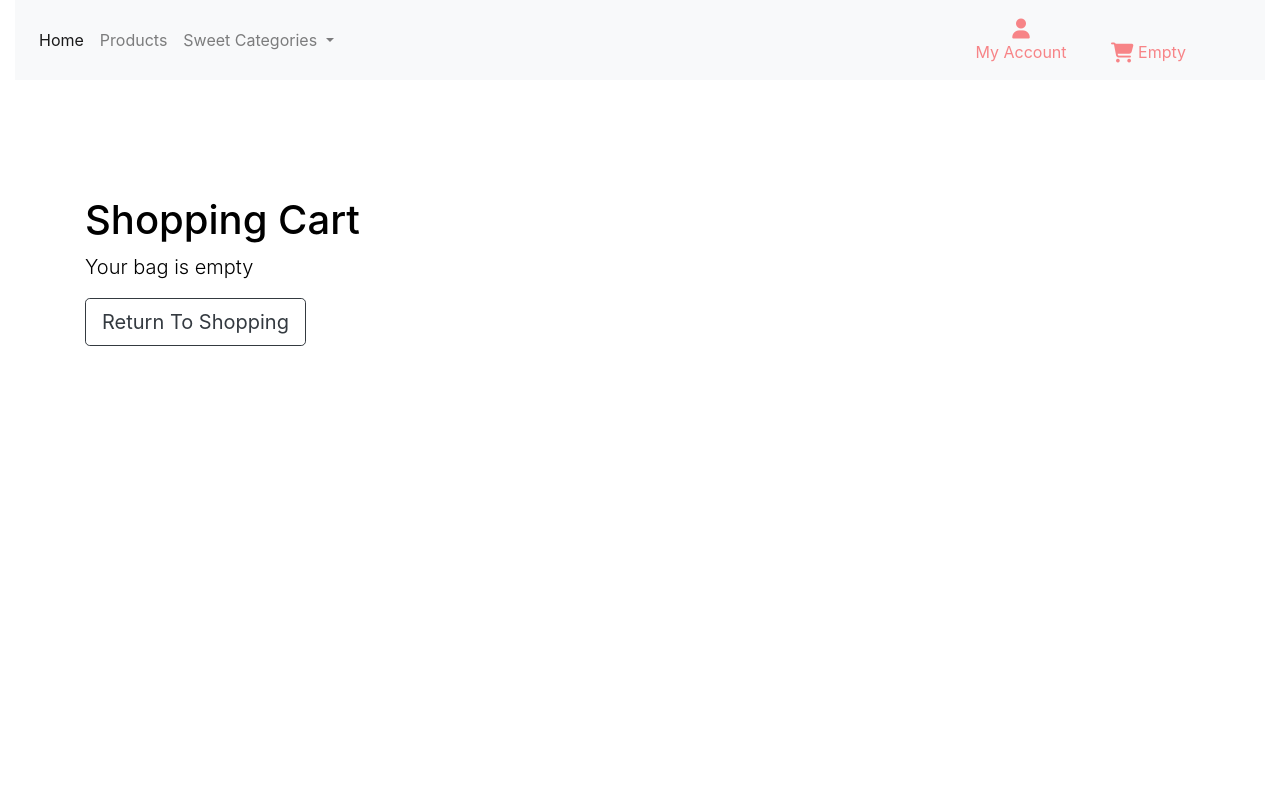
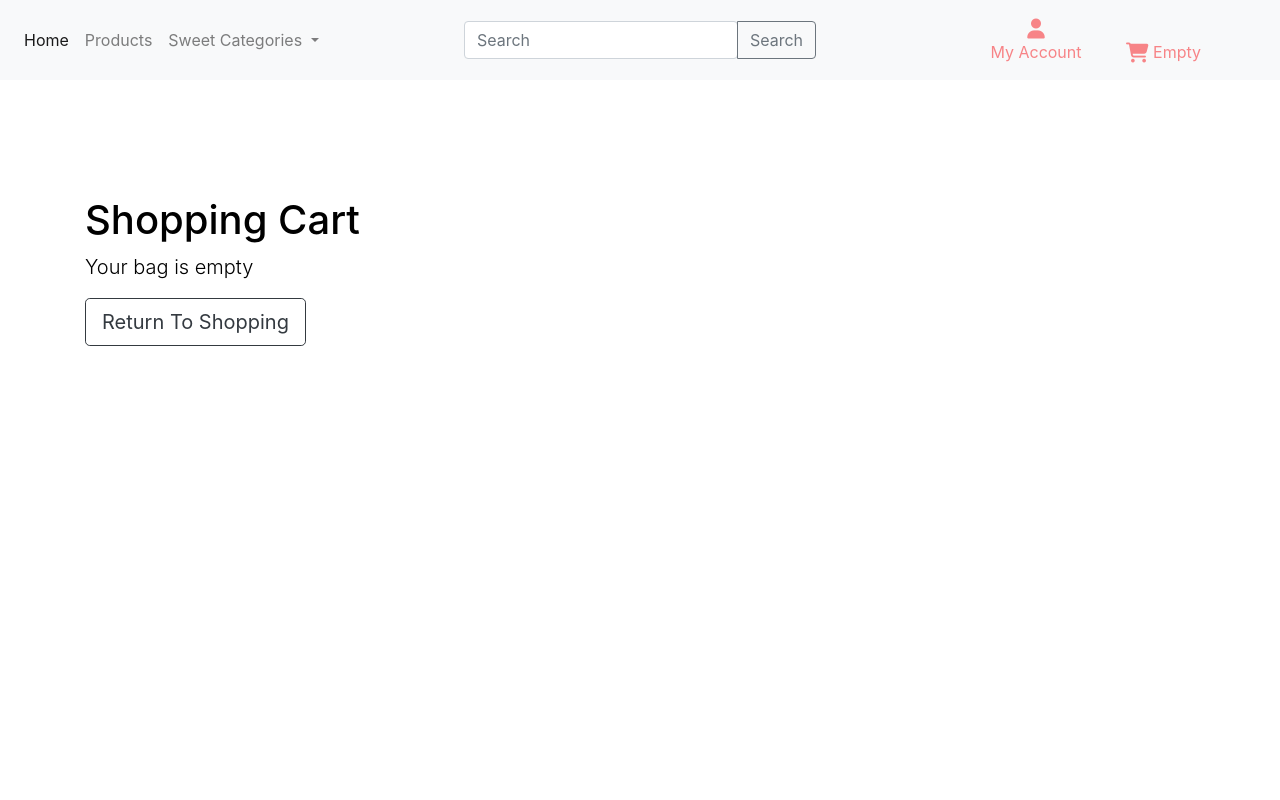
Before and after one commit to aliciarawlings/sweet_moments_milestone, a Django app: page /cart/ in a window 1280 px wide. Run offline with Django 3.2, Linux system fonts and the light colour scheme; some libraries are stand-ins or nearby versions.

Commit message:
added display classes to navbar for relavent vp

```diff
--- a/templates/base.html
+++ b/templates/base.html
@@ -36,7 +36,7 @@
     <title>Sweet Moments {% block extra_title %}{% endblock %}</title>
   </head>
   <body>
-    <header class="container-fluid fixed-top">
+    <header class="container-fullwidth fixed-top">
      <nav class="navbar navbar-expand-sm navbar-light bg-light">
 
   <button class="navbar-toggler" type="button" data-toggle="collapse" data-target="#navbarSupportedContent" aria-controls="navbarSupportedContent" aria-expanded="false" aria-label="Toggle navigation">
@@ -71,10 +71,12 @@
 
     <div class ="d-flex justify-content-center">
   <form method="GET" action="{% url 'products' %}" class="form-inline my-2 my-lg-0">
-  <div class = "input-group w-100 d-none d-md-block d-xl-none ">
-      <input class="form-control mr-sm-2 text-al" type="search" placeholder="Search" aria-label="Search" name="q">
+  <div class ="input-group">
+  <div class="d-none d-sm-block">
+      <input class="form-control text-al" type="search" placeholder="Search" aria-label="Search" name="q"> </div>
       <div class="input-group-append">
-      <button class="btn btn-outline-secondary my-2 my-sm-0" type="submit">Search</button>
+      <button class="btn btn-outline-secondary my-2 my-sm-0 d-none d-sm-block" type="submit">Search</button>
+
       </div>
     </div>
     </form>
```
